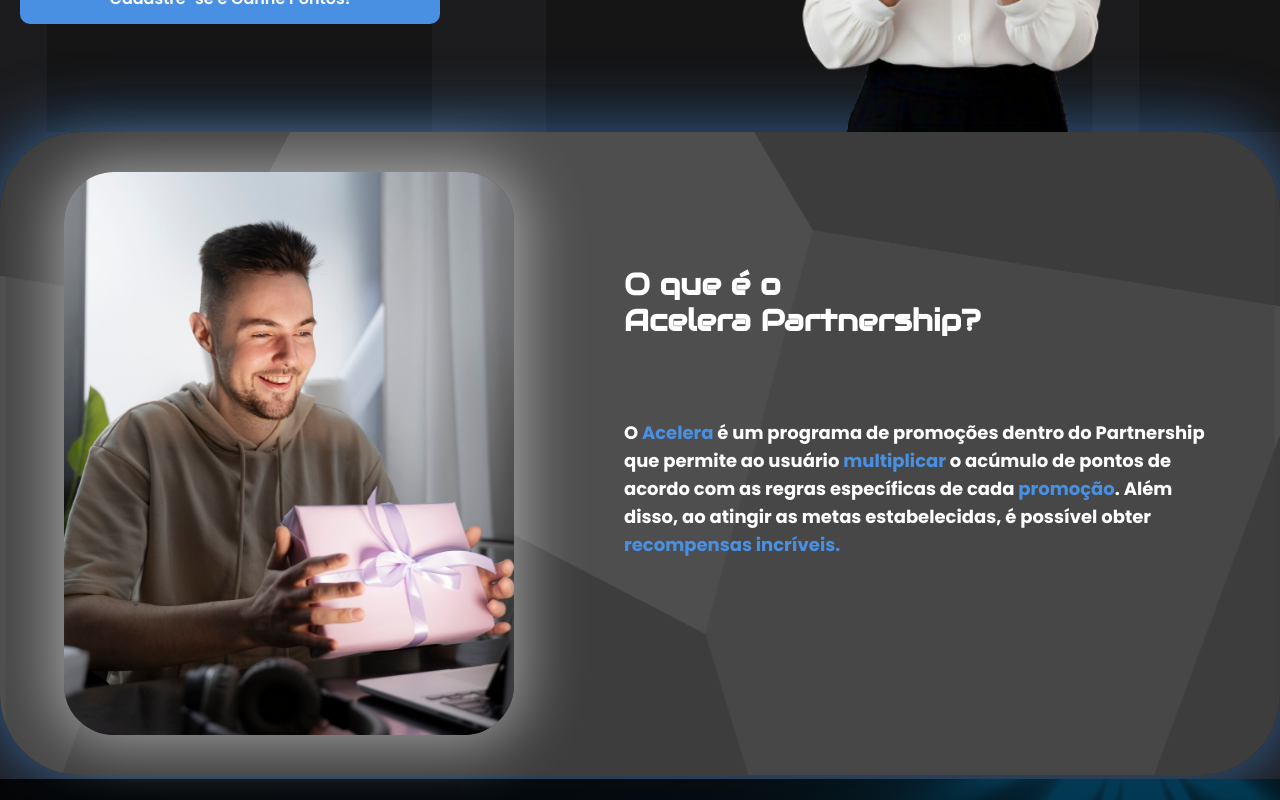
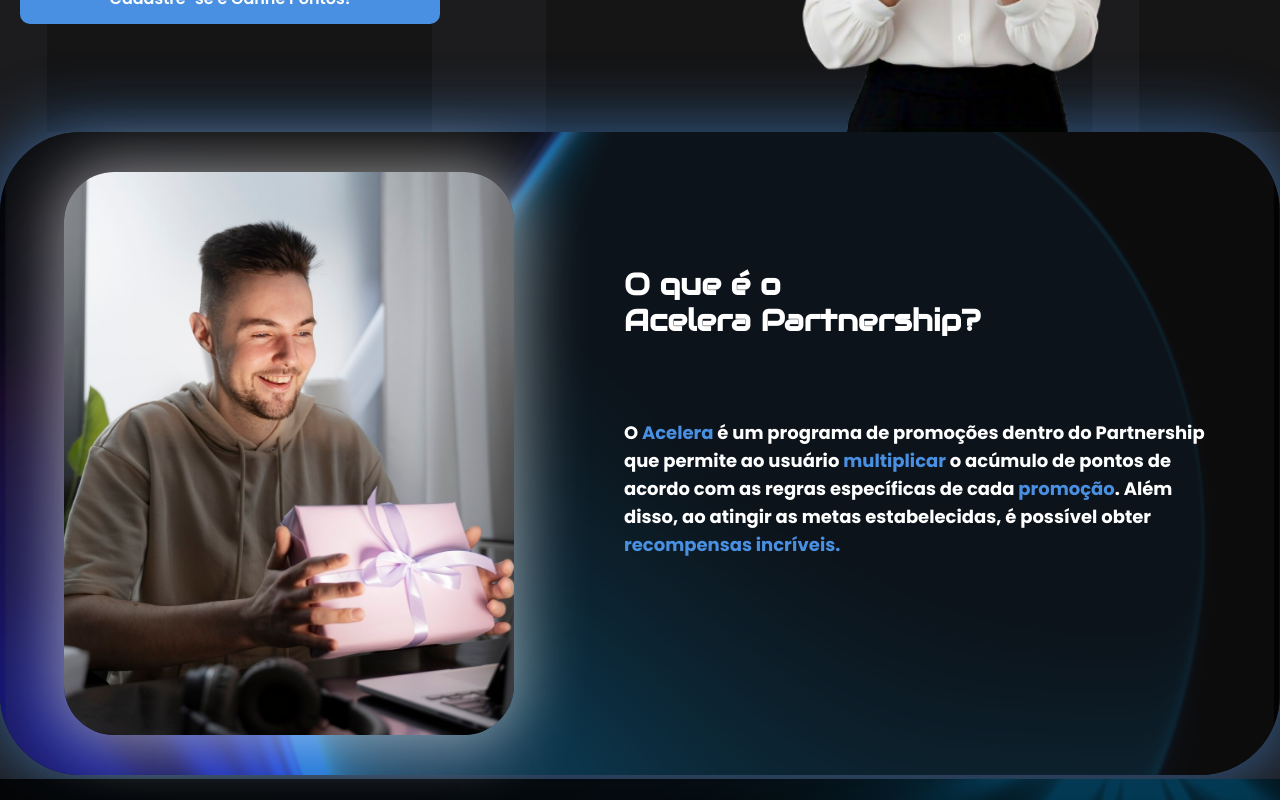
Before and after one commit to petersonfernandocouto/Plugowtech, a Next.js app: page /login in a window 1280 px wide. Shown: the part 500-1300 px from the top of the page. Built offline with nearby package versions, Linux system fonts and the light colour scheme.

Commit message:
Estilização das imagens em "PremiosAcelera" e  implementação de redes sociais em footer

```diff
--- a/ComponenteAcelera/Partnership.tsx
+++ b/ComponenteAcelera/Partnership.tsx
@@ -1,5 +1,5 @@
 import React from 'react'
-import PartBG from '../IMG/PartBG.png'
+import PartBG from '../IMG/MENPARTTWO.png'
 import Image from 'next/image';
 import MENPart from '../IMG/MENPART.png'
 
--- a/ComponenteAcelera/PremiosAcelera.tsx
+++ b/ComponenteAcelera/PremiosAcelera.tsx
@@ -37,7 +37,7 @@
           {[...images, ...images].map((image, index) => (
             <div key={index} className="flex-shrink-0">
               <Image
-                className=" h-[200px] w-[400px] lg:w-[200px]  lg:h-[250px] rounded-[40px] lg:mb-[200px]"
+                className=" h-[140px] w-[400px] lg:w-[200px]  lg:h-[250px] lg:rounded-[40px] lg:mb-[200px] 2xl:w-[350px] 2xl:h-[350px] "
                 src={image}
                 width={0}
                 height={0}
--- a/ComponenteAcelera/Sobre.tsx
+++ b/ComponenteAcelera/Sobre.tsx
@@ -46,7 +46,7 @@
 
 
             <Image
-              className="w-[auto] h-[440px] lg:w-[700px] lg:h-[540px]"
+              className="w-[auto] h-[440px] lg:w-[700px] lg:h-[540px] 2xl:w-[900px] 2xl:h-[740px]"
               src={SobreIMG}
               width={0}
               height={0}
--- a/Componentes/Footer.tsx
+++ b/Componentes/Footer.tsx
@@ -75,7 +75,7 @@
                 <ul className="flex gap-4 mt-4">
 
                         <a
-                            href=""
+                            href="https://api.whatsapp.com/send/?phone=5511986950878&text&type=phone_number&app_absent=0"
                             target="_blank"
                             rel="noopener noreferrer"
                         >
@@ -84,7 +84,7 @@
                             </li>
                         </a>
                         <a
-                            href=""
+                            href="https://www.instagram.com/osniwellington/"
                             target="_blank"
                             rel="noopener noreferrer"
                         >
@@ -94,7 +94,7 @@
                         </a>
 
                         <a
-                            href=""
+                            href="https://www.facebook.com/osni.wellington"
                             target="_blank"
                             rel="noopener noreferrer"
                         >
--- a/src/app/globals.css
+++ b/src/app/globals.css
@@ -82,19 +82,41 @@
 .animate-marquee {
   display: flex;
   width: calc(100%);
-  animation: marquee 10s linear infinite;
+  animation: marquee 5s linear infinite;
 }
 
 .flex-shrink-0 {
   flex-shrink: 0;
-  width: 20%;
+  width: 19%;
   height: 300px;
 
 }
 
+@media (max-width: 768px) { /* Para telas menores */
+  .animate-marquee {
+    gap: 5px; /* Define um espaço entre as imagens */
+  }
+}
 
 
 @media (min-width: 1024px) { /* Breakpoint lg */
+
+  @keyframes marquee {
+    0% {
+      transform: translateX(0);
+    }
+    100% {
+      transform: translateX(-100%);
+    }
+  }
+
+  .animate-marquee {
+    display: flex;
+    width: calc(100%);
+    animation: marquee 10s linear infinite;
+  }
+
+
   .flex-shrink-0 {
     width: 20%; /* Ajusta para telas lg ou maiores */
     height: auto;
```
Also changed, not shown: IMG/MENPARTTWO.png (added).
